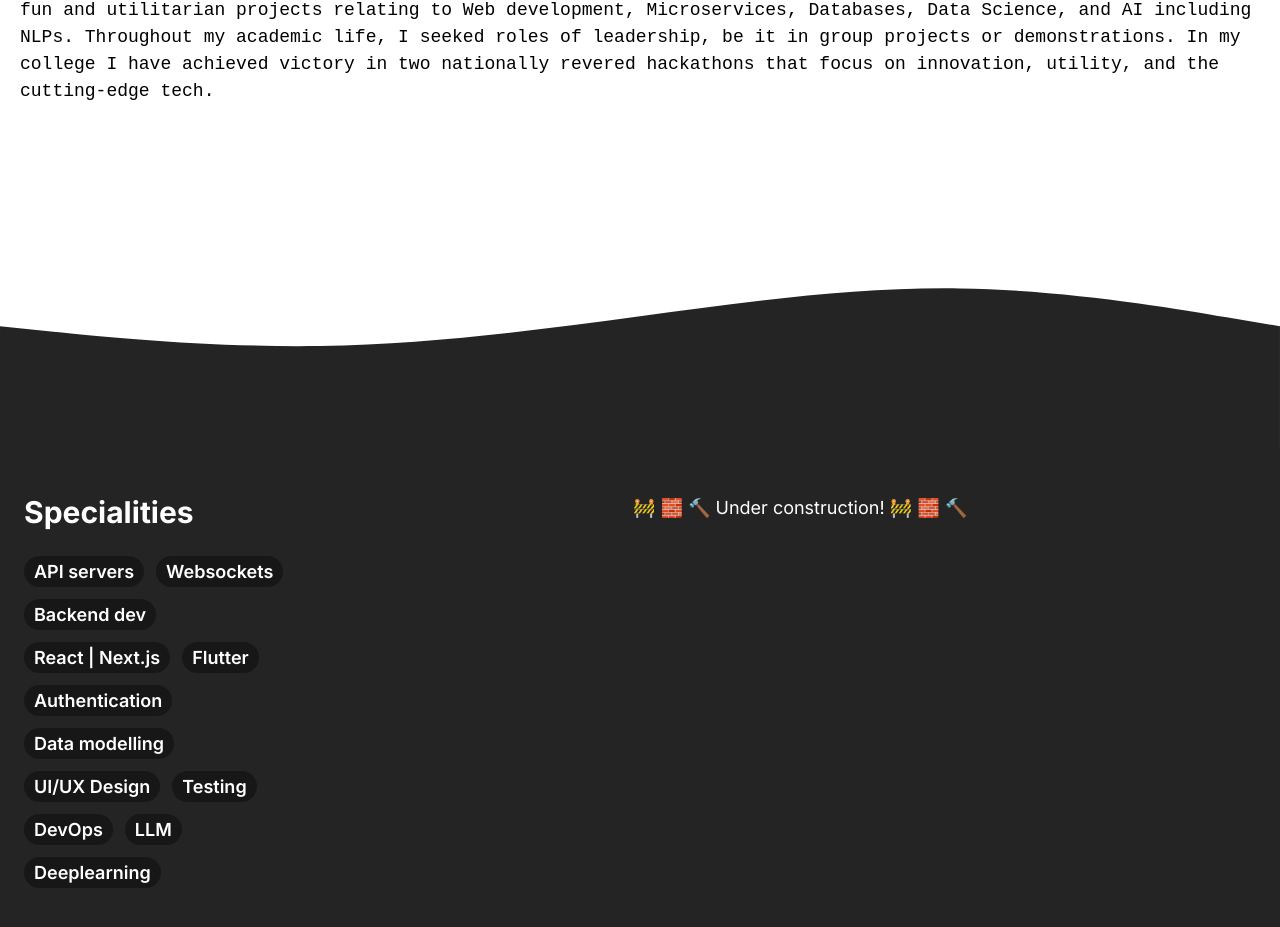
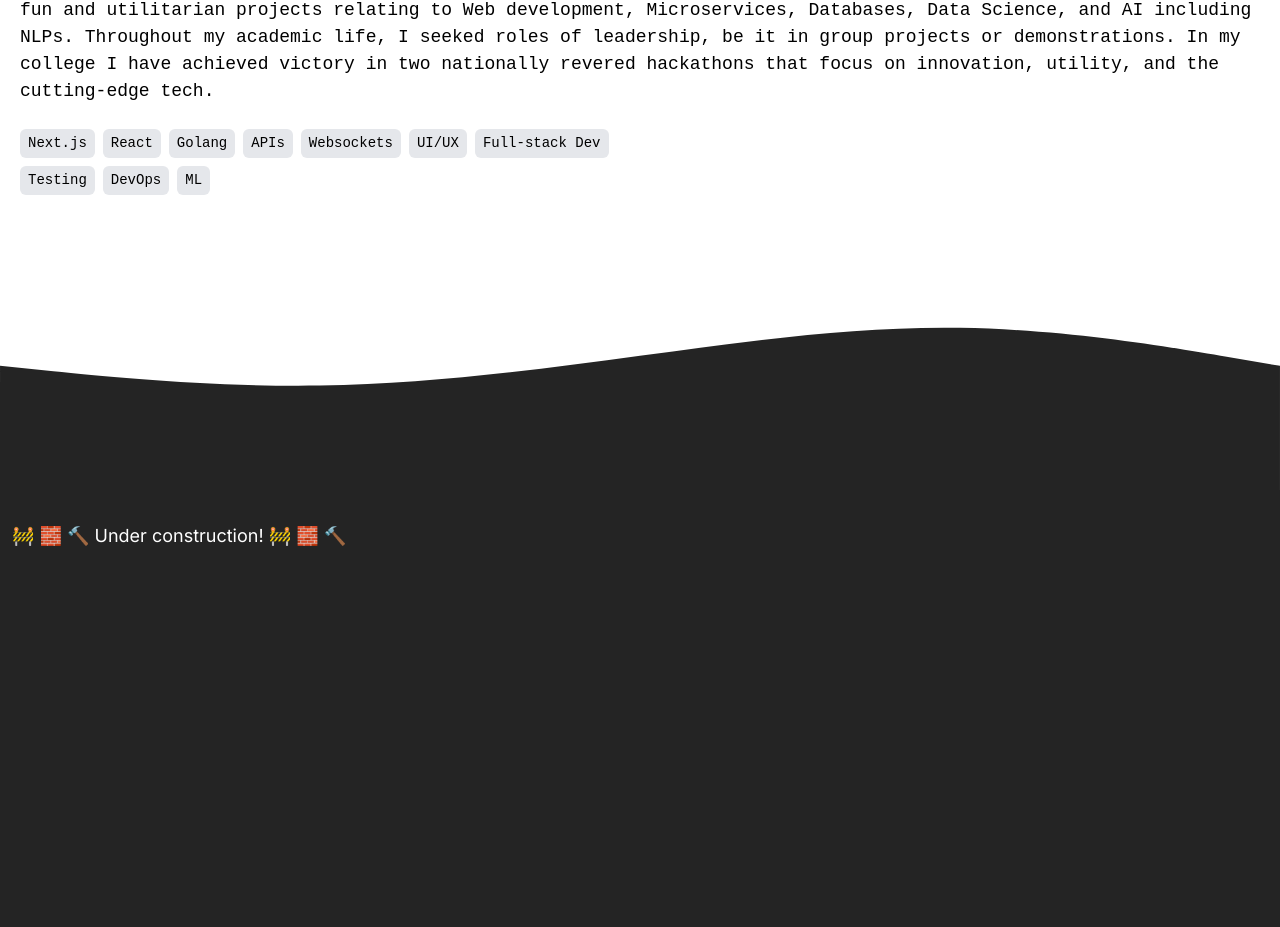
Before and after one commit to magnumxpm/portfolio, a Next.js app: page / in a window 1280 px wide. Shown: the part 415-1342 px from the top of the page. Built offline with nearby package versions, Linux system fonts and the light colour scheme.

Commit message:
Added tags in hero section

```diff
--- a/src/app/page.tsx
+++ b/src/app/page.tsx
@@ -14,7 +14,18 @@ export default function Home() {
 
 	useEffect(() => {
 		setData({
-			tags: ["CSE Undergrad", "Specializing in AI"],
+			tags: [
+				"Next.js",
+				"React",
+				"Golang",
+				"APIs",
+				"Websockets",
+				"UI/UX",
+				"Full-stack Dev",
+				"Testing",
+				"DevOps",
+				"ML",
+			],
 			desc: "I am a computer science student, delving deep into AI and Deep learning throughout my coursework. While pursuing my bachelors in engineering, I work on my algorithmic and problem solving skills forging myself for a world that demands the most optimum solutions to critical problems. Additionally, I engage in trying my hand out in various fun and utilitarian projects relating to Web development, Microservices, Databases, Data Science, and AI including NLPs. Throughout my academic life, I seeked roles of leadership, be it in group projects or demonstrations. In my college I have achieved victory in two nationally revered hackathons that focus on innovation, utility, and the cutting-edge tech.",
 			specialties: [
 				"API servers",
@@ -52,29 +63,9 @@ export default function Home() {
 
 			<div className="min-h-screen py-5 text-white bg-dark w-full snap-y snap-start flex justify-center">
 				<div className="max-w-desktop h-full w-full flex flex-col sm:flex-row p-3 gap-2">
-					<div className="w-full sm:w-1/4 sm:h-full flex flex-col items-center p-3">
-						<h3 className="w-full font-bold text-xl sm:text-2xl leading-tight">
-							Specialities
-						</h3>
-
-						<div className="mt-5 sm:mt-6 flex flex-wrap gap-3">
-							{data &&
-								data.specialties.map((item, idx) => (
-									<Badge
-										variant="default"
-										className="text-base_mobile sm:text-base"
-										key={idx}
-									>
-										{item}
-									</Badge>
-								))}
-						</div>
-					</div>
-					<div className="w-full sm:w-3/4 min-h-screen sm:min-h-fit sm:h-full p-3 flex items-center justify-center">
-						<p className="text-center">
-							🚧 🧱 🔨 Under construction! 🚧 🧱 🔨
-						</p>
-					</div>
+					<p className="text-center">
+						🚧 🧱 🔨 Under construction! 🚧 🧱 🔨
+					</p>
 				</div>
 			</div>
 		</main>
--- a/src/components/ExternalLink.tsx
+++ b/src/components/ExternalLink.tsx
@@ -25,7 +25,13 @@ export default function ExternalLink({
 				{children}
 			</div>
 
-			<MoveUpRight className="group-hover:text-theme group-focus:text-theme" />
+			<MoveUpRight
+				className={
+					variant == "big"
+						? "group-hover:text-theme_light group-focus:text-theme_light"
+						: "group-hover:text-theme group-focus:text-theme"
+				}
+			/>
 		</Link>
 	)
 }
--- a/src/components/HeroContent.tsx
+++ b/src/components/HeroContent.tsx
@@ -38,43 +38,6 @@ export default function HeroContent({
 	}
 
 	return (
-		// <div className="flex items-center gap-1 sm:pt-0 relative">
-		// 	<div className="flex flex-col gap-1 p-3 w-full sm:w-3/5 px-5">
-		// 		<h1 className=" text-3xl sm:text-hero font-bold leading-tight min-h-11 sm:min-h-24">
-		// 			<ReactTyped
-		// 				strings={["Pritam Mukherjee"]}
-		// 				typeSpeed={30}
-		// 				startDelay={400}
-		// 				// cursorChar="_"
-		// 				showCursor={false}
-		// 				className="cursor-default select-none"
-		// 			/>
-		// 		</h1>
-		// 		<span className="text-base_mobile sm:text-base min-h-6 sm:min-h-7 font-bold">
-		// 			<ReactTyped
-		// 				strings={[tagsStringified]}
-		// 				typeSpeed={20}
-		// 				cursorChar=""
-		// 				startDelay={1300}
-		// 				showCursor
-		// 				className="cursor-default select-none"
-		// 			/>
-		// 		</span>
-		// 		<p className="mt-6 sm:mt-10 text-base_mobile sm:text-base min-h-[500px] sm:min-h-[450px] font-code">
-		// 			{showDesc && (
-		// 				<TypeAnimation
-		// 					splitter={(str) => str.split(/(?= )/)}
-		// 					speed={{ type: "keyStrokeDelayInMs", value: 15 }}
-		// 					sequence={[desc]}
-		// 					wrapper="p"
-		// 					className="type"
-		// 					cursor={false}
-		// 				/>
-		// 			)}
-		// 		</p>
-		// 	</div>
-		// </div>
-
 		<div className="flex flex-col w-full">
 			<div className="flex flex-col py-4">
 				<h1 className="text-2xl sm:text-tab_hero md:text-hero font-bold leading-tight min-h-11 sm:min-h-20">
@@ -121,7 +84,19 @@ export default function HeroContent({
 				>
 					{desc}
 				</p>
+
+				<div className="flex flex-wrap gap-2 mt-6 sm:w-1/2">
+					{tags && tags.map((item, idx) => <HeroTag tag={item} />)}
+				</div>
 			</div>
 		</div>
 	)
 }
+
+function HeroTag({ tag }: { tag: string }) {
+	return (
+		<div className="bg-gray-200 px-2 py-1 rounded-md font-code text-sm sm:text-base_mobile">
+			{tag}
+		</div>
+	)
+}
--- a/tailwind.config.ts
+++ b/tailwind.config.ts
@@ -55,6 +55,7 @@ const config: Config = {
 			},
 		},
 		fontSize: {
+			sm: "10px",
 			base_mobile: "14px",
 			base: "18px",
 			md: "20px",
```
